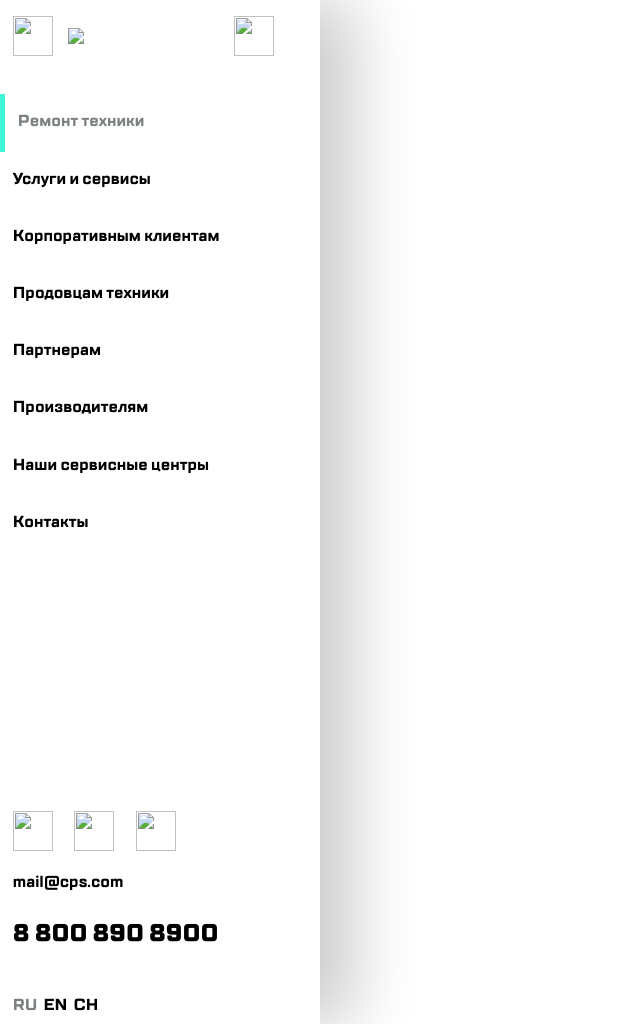
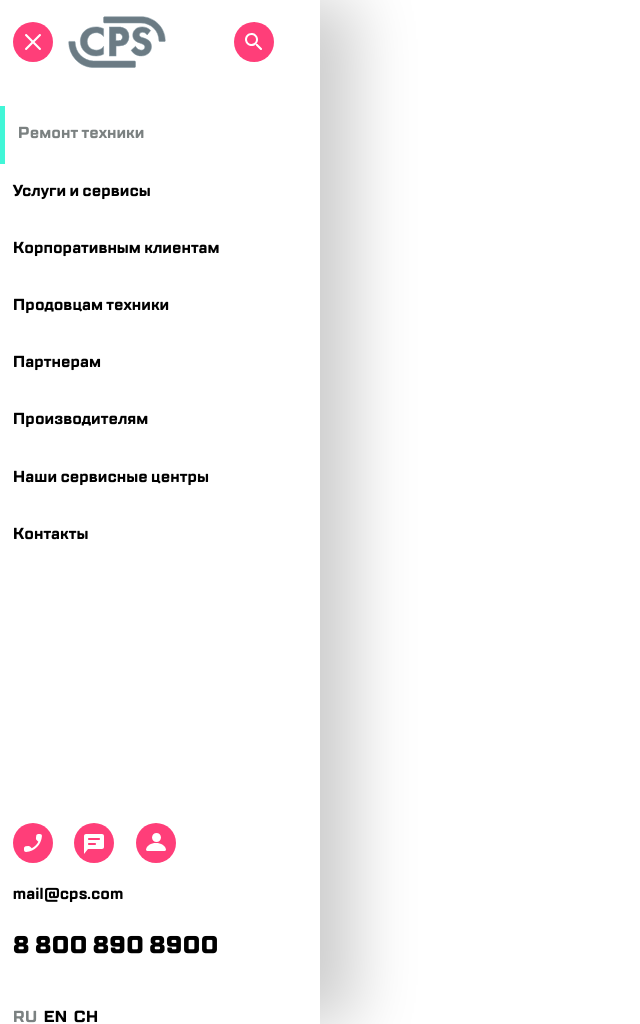
Before and after one commit to OlimovAmir/educational-website-services-and-servicesV2, a plain HTML site: page index.html in a window 1280 px wide. Shown: the whole page, without its empty margins (0-640 px from the left). Drawn offline with Linux system fonts and the light colour scheme; the site is published under a folder, as on GitHub Pages, so addresses that start at the root find nothing.

Commit message:
change path img

```diff
--- a/index.html
+++ b/index.html
@@ -11,9 +11,9 @@
     <div class="main-content">
         <div class="main-content__block1">
             <div class="main-content__logos">
-                <div class="main-content__logo1 icon"><img src="/img/burger.svg"></div>
-                <div class="main-content__logo2 "><img src="/img/Group.svg"></div>
-                <div class="main-content__logo3 icon"><img src="/img/search.svg"></div>
+                <div class="main-content__logo1 icon"><img src="img/burger.svg"></div>
+                <div class="main-content__logo2 "><img src="img/Group.svg"></div>
+                <div class="main-content__logo3 icon"><img src="img/search.svg"></div>
             </div>
             <div class="main-content__sections">
                 <div class="main-content__section1 section">Ремонт техники</div>
@@ -26,9 +26,9 @@
                 <div class="main-content__section8 section">Контакты</div>
             </div>
             <div class="main-content__icons">
-                <div class="main-content__icon1 icon"><img src="/img/chat_copy.svg"></div>
-                <div class="main-content__icon2 icon"><img src="/img/chat.svg"></div>
-                <div class="main-content__icon3 icon"><img src="/img/profile.svg"></div>
+                <div class="main-content__icon1 icon"><img src="img/chat_copy.svg"></div>
+                <div class="main-content__icon2 icon"><img src="img/chat.svg"></div>
+                <div class="main-content__icon3 icon"><img src="img/profile.svg"></div>
             </div>
             <div class="main-content__mail">
                 <p>mail@cps.com</p>
```
